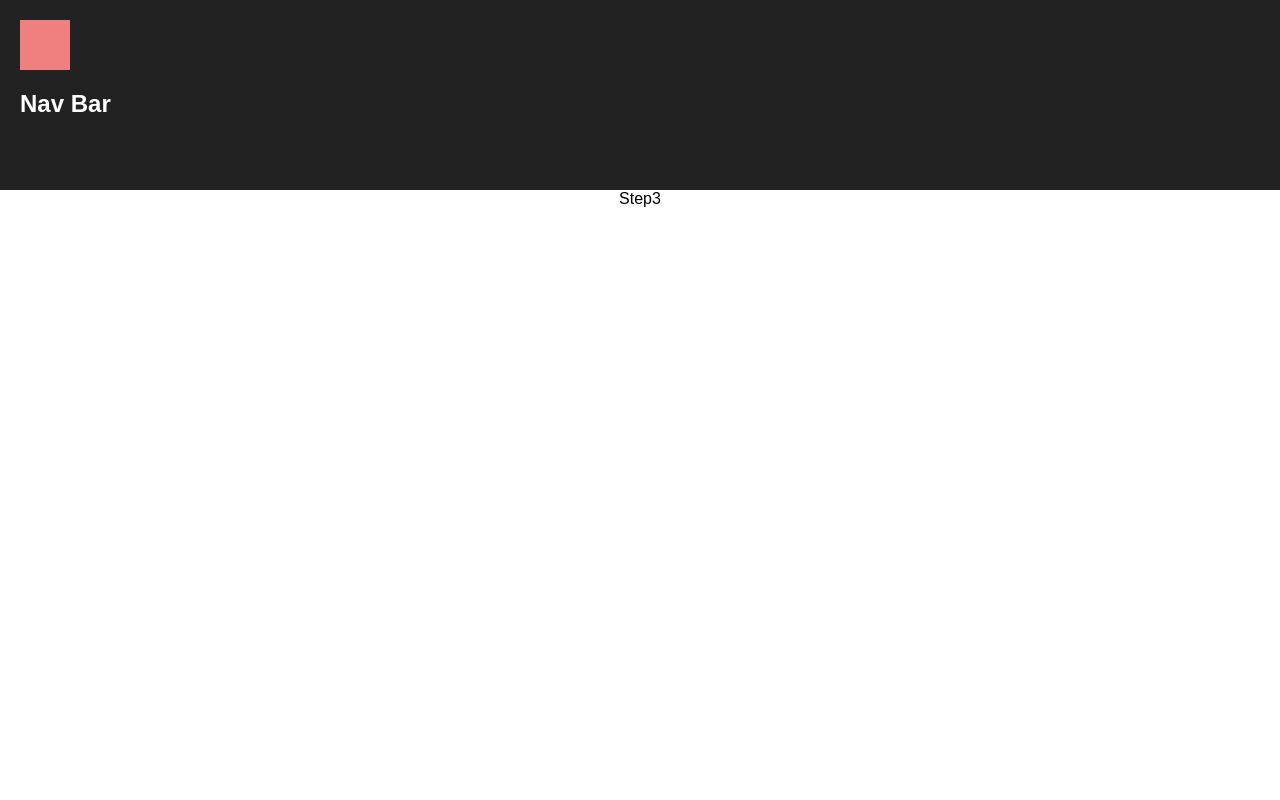
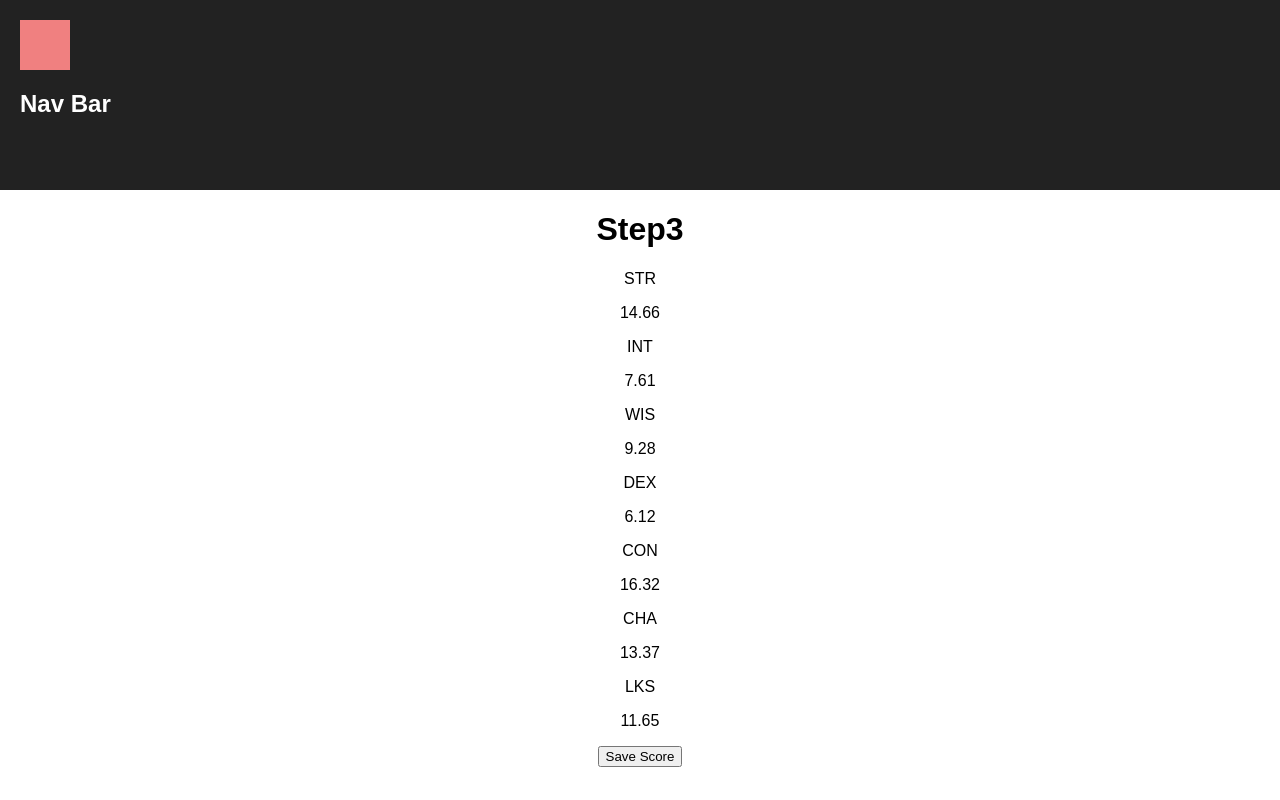
Before and after one commit to tpeschke/odyssey-character-creator, a React (Create React App) app: page /step3 in a window 1280 px wide. Built offline with nearby package versions, Linux system fonts and the light colour scheme.

Commit message:
finished step4

```diff
--- a/src/components/steps/Step3.js
+++ /dev/null
@@ -1,9 +0,0 @@
-import React from 'react'
-
-export default function Step3 () {
-    return (
-        <div>
-            Step3
-        </div>
-    )
-}
--- a/src/components/steps/Step4.js
+++ b/src/components/steps/Step4.js
@@ -1,9 +1,25 @@
-import React from 'react'
+import React, {Component} from 'react'
 
-export default function Step4 () {
-    return (
-        <div>
-            Step4
-        </div>
-    )
+import { connect } from 'react-redux'
+import { SETSCORES } from '../../dux/reducer'
+
+class Step4 extends Component{
+
+    render() {
+        return (
+            <div>
+                <h1>Step 4</h1>
+            </div>
+        )
+    }
 }
+
+function mapStateToProps(state) {
+    let {scores} = state
+
+    return {
+        scores
+    }
+}
+
+export default connect(mapStateToProps,{SETSCORES})(Step4)
--- /dev/null
+++ b/src/components/steps/step3/Step3.js
@@ -0,0 +1,69 @@
+import React, {Component} from 'react'
+
+import { connect } from 'react-redux'
+import { SETSCORES } from '../../../dux/reducer'
+
+import {rollScore, rollPercent} from './roll'
+
+class Step3 extends Component {
+    constructor() {
+        super()
+
+        this.state = {
+            str: null,
+            int: null,
+            wis: null,
+            dex: null,
+            con: null,
+            cha: null,
+            lks: null
+        }
+    }
+
+//ALSO DO IF STATEMENT FOR xx.100
+//SHOPKEEP
+
+    componentDidMount() {
+        this.setState({ str: rollScore(3,6).reduce((t,n)=> t+n) + '.' + rollPercent(),
+                        int: rollScore(3,6).reduce((t,n)=> t+n) + '.' + rollPercent(),
+                        wis: rollScore(3,6).reduce((t,n)=> t+n) + '.' + rollPercent(),
+                        dex: rollScore(3,6).reduce((t,n)=> t+n) + '.' + rollPercent(),
+                        con: rollScore(3,6).reduce((t,n)=> t+n) + '.' + rollPercent(),
+                        cha: rollScore(3,6).reduce((t,n)=> t+n) + '.' + rollPercent(),
+                        lks: rollScore(3,6).reduce((t,n)=> t+n) + '.' + rollPercent()
+                    })
+
+    }
+
+    saveScores = () => {
+        this.props.SETSCORES(this.state)
+        this.props.history.push('/step4')
+    }
+
+    render() {
+        let {str, int, wis, dex, con, cha, lks} = this.state
+        return (
+            <div>
+                <h1>Step3</h1>
+                <p>STR</p>
+                <p>{str}</p>
+                <p>INT</p>
+                <p>{int}</p>
+                <p>WIS</p>
+                <p>{wis}</p>
+                <p>DEX</p>
+                <p>{dex}</p>
+                <p>CON</p>
+                <p>{con}</p>
+                <p>CHA</p>
+                <p>{cha}</p>
+                <p>LKS</p>
+                <p>{lks}</p>
+
+                <button onClick={this.saveScores}>Save Score</button>
+            </div>
+        )
+    }
+}
+
+export default connect(function(){},{SETSCORES})(Step3)
--- /dev/null
+++ b/src/components/steps/step3/roll.js
@@ -0,0 +1,12 @@
+module.exports = {
+    rollScore: function (num, sides) {
+        let tempArr = []
+        for (let i = 0; i < num; i++) {
+            tempArr.push(Math.floor(Math.random() * Math.floor(sides))+1)
+        }
+        return tempArr
+    },
+    rollPercent: function () {
+        return Math.floor(Math.random() * Math.floor(100))+1
+    }
+}
--- a/src/dux/reducer.js
+++ b/src/dux/reducer.js
@@ -1,10 +1,12 @@
 const initialState = {
     bp: null,
-    spcies: null
+    species: null,
+    scores: null
 }
 
 const SET_BP = "SET_BP"
     , SET_SPECIES = "SET_SPECIES"
+    , SET_SCORES = 'SET_SCORES'
 
 
 export function SETBP () {
@@ -20,12 +22,22 @@ export function SETSPECIES (alien) {
     }
 }
 
+export function SETSCORES (scores) {
+    return {
+        type: SET_SCORES,
+        payload: scores
+    }
+}
+
 export default function reducer (state = initialState, action) {
     switch (action.type) {
         case SET_BP:
             return Object.assign({}, state, {bp: 40})
         case SET_SPECIES:
             return Object.assign({}, state, {species: action.payload})
+        case SET_SCORES:
+            console.log(action.payload)
+            return Object.assign({}, state, {scores: action.payload})
         default: return state
     }
 }
--- a/src/routes.js
+++ b/src/routes.js
@@ -5,7 +5,7 @@ import Home from './components/Home'
 import LogIn from './components/LogIn'
 import Step1 from './components/steps/Step1'
 import Step2 from './components/steps/step2/Step2'
-import Step3 from './components/steps/Step3'
+import Step3 from './components/steps/step3/Step3'
 import Step4 from './components/steps/Step4'
 import Step5 from './components/steps/Step5'
 import Step6 from './components/steps/Step6'
```
